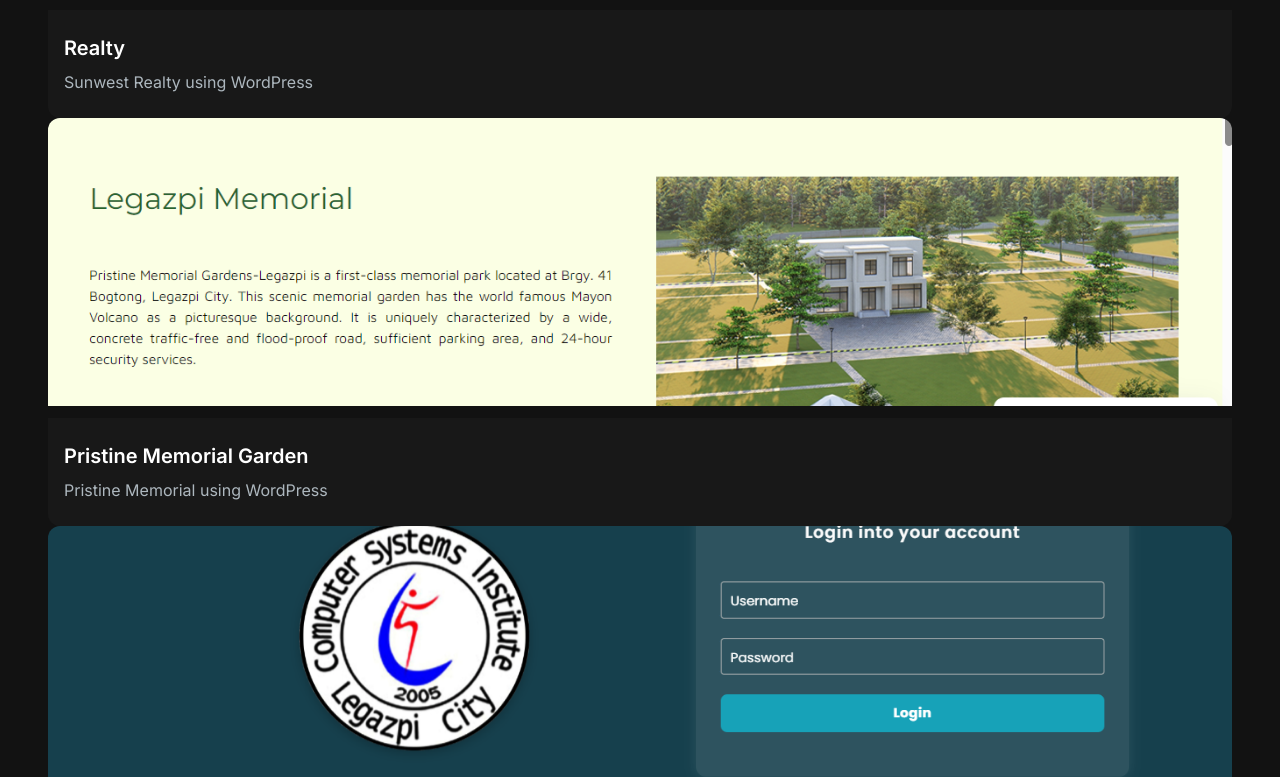
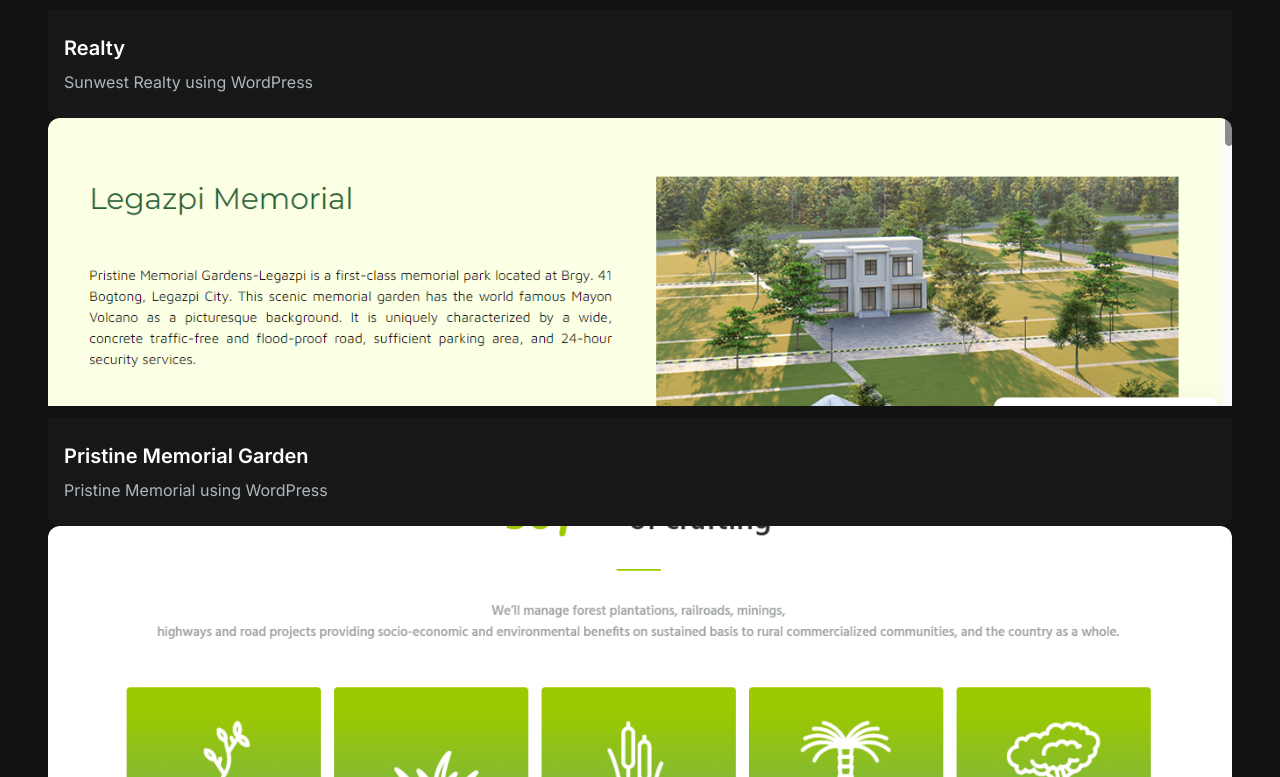
Before and after one commit to nicolassdev/live-portfolio, a Next.js app: page / in a window 1280 px wide. Shown: the part 2023-2800 px from the top of the page. Built offline with nearby package versions, Linux system fonts and the light colour scheme.

Commit message:
added sef project

```diff
--- a/src/app/components/ProjectSection.jsx
+++ b/src/app/components/ProjectSection.jsx
@@ -11,14 +11,14 @@
     image: "/projects/juanhr.png",
     tag: ["All", "Web"],
     gitUrl: "/",
-    previewUrl: "/",
+    previewUrl: "https://erp.pixel8.ph/erp/#/login",
   },
   {
     id: 2,
     title: "Realty",
     description: "Sunwest Realty using WordPress",
     image: "/projects/realty.png",
-    tag: ["All", "Mobile"],
+    tag: ["All", "Web"],
     gitUrl: "/",
     previewUrl: "https://stg-realty.pixel8.ph/",
   },
@@ -31,8 +31,17 @@
     gitUrl: "/",
     previewUrl: "https://stg-pristinememorial.pixel8.ph/",
   },
-    {
+  {
     id: 4,
+    title: "South Eastern Fiber",
+    description: "South Eastern Fiber using WordPress",
+    image: "/projects/sef.png",
+    tag: ["All", "Web"],
+    gitUrl: "/",
+    previewUrl: "https://southeasternfiber.com/",
+  },
+  {
+    id: 5,
     title: "LMS",
     description: "Learning Management System of CSI",
     image: "/projects/lms.png",
@@ -41,7 +50,7 @@
     previewUrl: "/",
   },
   {
-    id: 5,
+    id: 6,
     title: "BikeShop Website",
     description: "BikeShop using PHP",
     image: "/projects/bikeshop.png",
@@ -58,7 +67,7 @@
   };
 
   const filteredProjects = projectsData.filter((project) =>
-    project.tag.includes(tag)
+    project.tag.includes(tag),
   );
 
   return (
```
Also changed, not shown: public/projects/sef.png (added).
